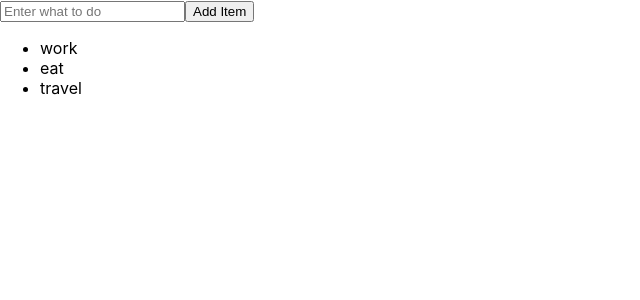
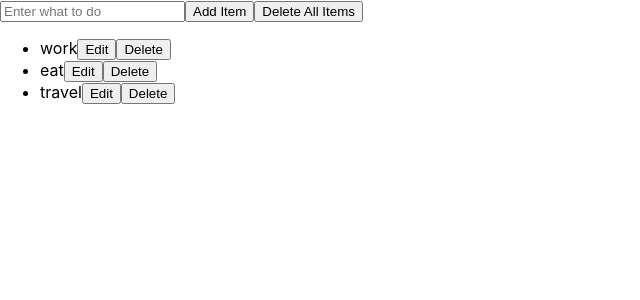
Before and after one commit to MemonaKhan/React-ToDo-App, a React (Create React App) app: page / in a window 1280 px wide. Shown: the top 300 px of the page, without its empty margins (0-640 px from the left). Built offline with nearby package versions, Linux system fonts and the light colour scheme.

Commit message:
complete local functionalites

```diff
--- a/src/App.js
+++ b/src/App.js
@@ -6,29 +6,70 @@ class App extends React.Component {
     super()
 
     this.state = {
-      todos: ["work", "eat", "travel"],
-      value:""
+      todos: [{ title: "work", edit: false }, { title: "eat", edit: false }, { title: "travel", edit: false }],
+      value: "",
     }
   }
-  addItem=()=>{
+  addItem = () => {
+    let item = { title: this.state.value, edit: false };
     this.setState({
-      todos: [...this.state.todos,this.state.value],
-      value:""
+      todos: [...this.state.todos, item],
+      value: ""
+    })
+  }
+  changeEdit = (index, condition) => {
+    if(condition){
+      this.state.todos[index].edit=true;
+    }
+    else{
+      this.state.todos[index].edit=false;
+    }
+    this.setState({
+      todos:this.state.todos
+    })
+  }
+  updateToDo = (item, index) => {
+    this.state.todos[index].title = item.target.value;
+    this.setState({
+      todos: this.state.todos,
     })
   }
 
-
+  deleteToDo = (index) => {
+    this.state.todos.splice(index, 1);
+    this.setState({
+      todos: this.state.todos
+    })
+  }
+  deleteAllTodos = () => {
+    this.setState({
+      todos: [],
+      value: ""
+    })
+  }
 
   render() {
-    let {todos, value} = this.state;
+    let { todos, value } = this.state;
     return (
       <div>
 
-        <input name="todo" type="text" value={value} onChange={(e)=>this.setState({value: e.target.value})} placeholder="Enter what to do" />
+        <input name="todo" type="text" value={value} onChange={(e) => this.setState({ value: e.target.value })} placeholder="Enter what to do" />
         <button onClick={this.addItem}>Add Item</button>
+        <button onClick={this.deleteAllTodos}>Delete All Items</button>
         <ul>
           {this.state.todos.map((v, i) => {
-            return <li key={i}>{v}</li>
+            return <li key={i}>
+              {v.edit ?
+                <input type="text" value={v.title} onChange={(e) => this.updateToDo(e, i)} />
+                :
+                v.title}
+              {v.edit ?
+                <button onClick={() => this.changeEdit(i, false)}>Update</button>
+                :
+                <button onClick={() => this.changeEdit(i, true)}>Edit</button>}
+
+              <button onClick={() => this.deleteToDo(i)}>Delete</button>
+            </li>
           })}
         </ul>
       </div>
```
Also changed, not shown: public/logo512.png (deleted).
